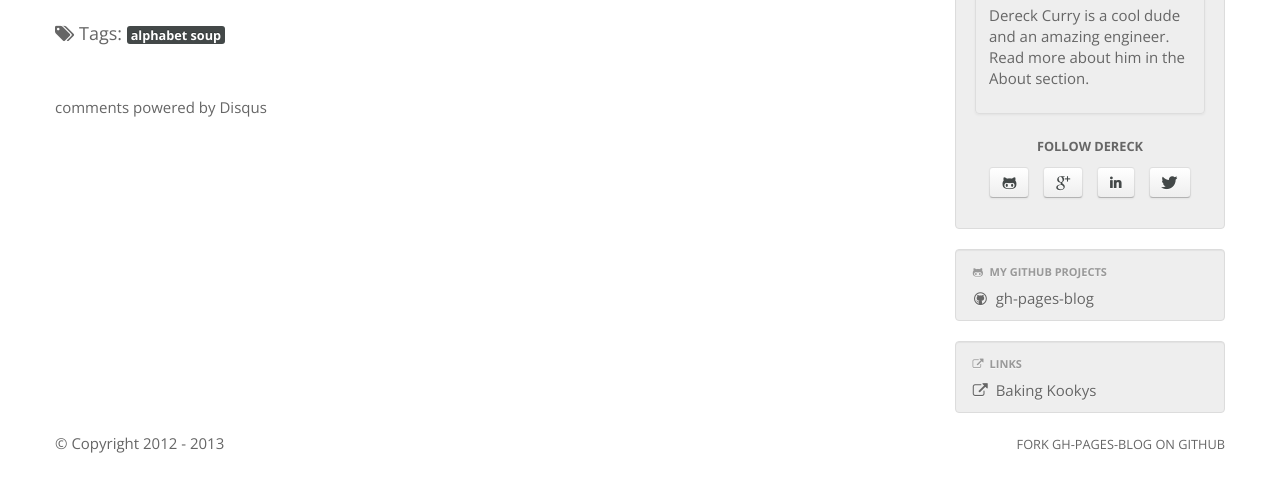
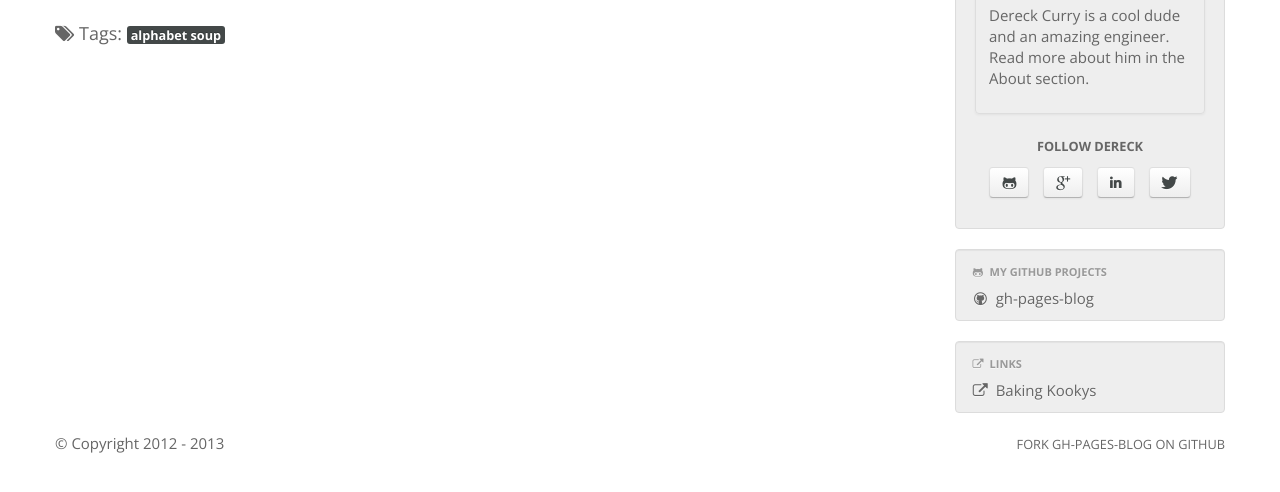
Before and after one commit to thedereck/thedereck.github.com, a Jekyll site: the page built from _posts/2012-12-30-end-of-the-year.md, in a window 1280 px wide, cut to the strip 292-784 px from the top of the page. Built offline with Jekyll 4.4.1, drawn with Linux system fonts in a browser that asks for light colours; comment, search, counter and statistics services are not loaded.

Commit message:
Add option to disable disqus comments on each post

```diff
--- a/_includes/post-body.html
+++ b/_includes/post-body.html
@@ -41,11 +41,13 @@
 					</p>
 					{% endif %}
 
+					{% if page.disqus_disable == false %}
 					<br>
 					<br>
 					<div id="disqus_thread"></div>
 					<noscript>Please enable JavaScript to view the <a href="http://disqus.com/?ref_noscript">comments powered by Disqus.</a></noscript>
     				<a href="http://disqus.com" class="dsq-brlink">comments powered by <span class="logo-disqus">Disqus</span></a>
+    				{% endif %}
 				</div>
 			</div>
 			{% include body/row-right.html %}
@@ -53,5 +55,7 @@
 		{% include body/sections/footer.html %}
 	</div>
 	{% include body/sections/javascript.html %}
-	{% include body/sections/javascript/post/disqus.html %}
+	{% if page.disqus_disable == false %}
+		{% include body/sections/javascript/post/disqus.html %}
+	{% endif %}
 </body>
```
